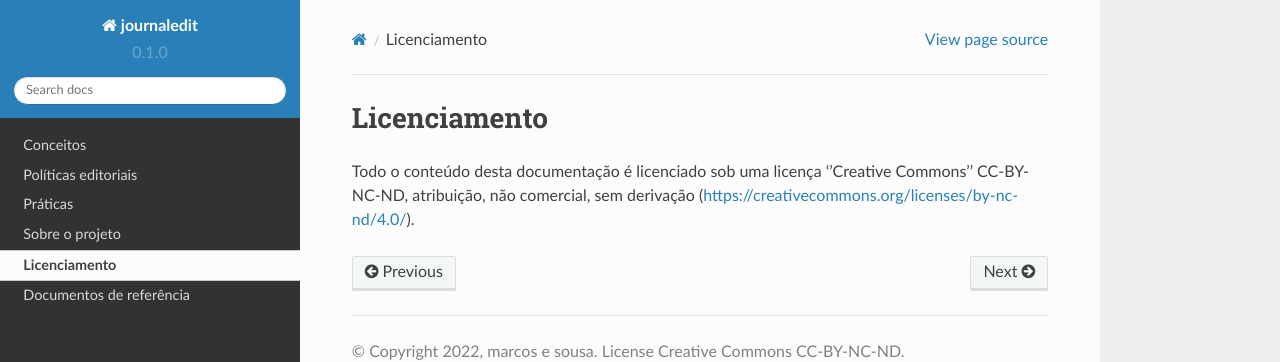
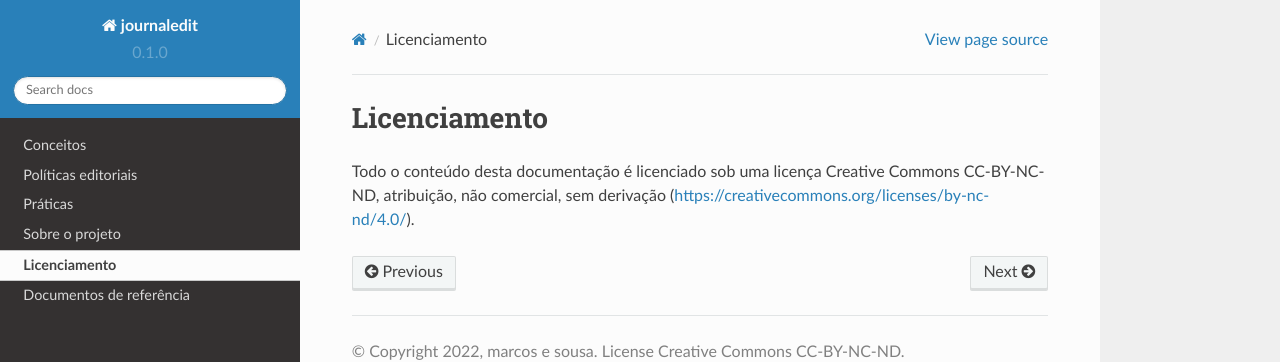
Before and after one commit to marcosesousa/journaledit, a Sphinx documentation site: the page built from docs/source/license.rst, in a window 1280 px wide. Shown: the top 362 px of the page. Built offline with Sphinx 7.4.7 and the Read the Docs theme 2.0.0, drawn with Linux system fonts in a browser that asks for light colours.

Commit message:
Licensiamento

```diff
--- a/docs/source/index.rst
+++ b/docs/source/index.rst
@@ -1,5 +1,5 @@
 Documentação sobre processos editoriais de periódicos científicos
-===================================
+=================================================================
 
 Este projeto visa fornecer subsídios às equipes editoriais de periódicos científicos. Visando atender este objetivo serão abordados conceitos-chaves sobre publicação científica, políticas editoriais importantes (incluindo diretrizes éticas), elementos importantes para a prática e o dia-a-dia das equipes editoriais.
 
--- a/docs/source/license.rst
+++ b/docs/source/license.rst
@@ -2,4 +2,4 @@
 Licenciamento
 =============
 
-Todo o conteúdo desta documentação é licenciado sob uma licença ''Creative Commons'' CC-BY-NC-ND, atribuição, não comercial, sem derivação (https://creativecommons.org/licenses/by-nc-nd/4.0/).
+Todo o conteúdo desta documentação é licenciado sob uma licença Creative Commons CC-BY-NC-ND, atribuição, não comercial, sem derivação (https://creativecommons.org/licenses/by-nc-nd/4.0/).
```
